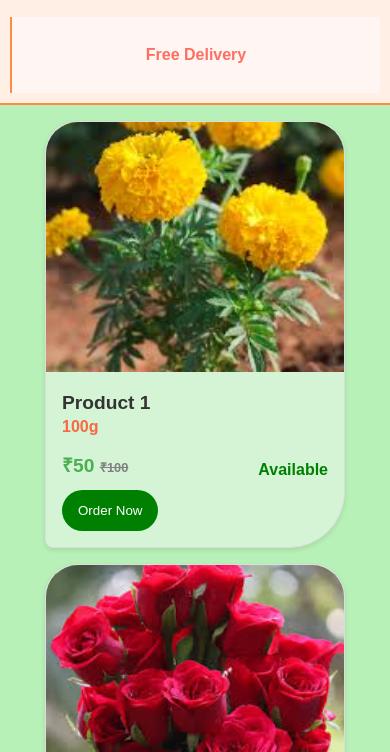
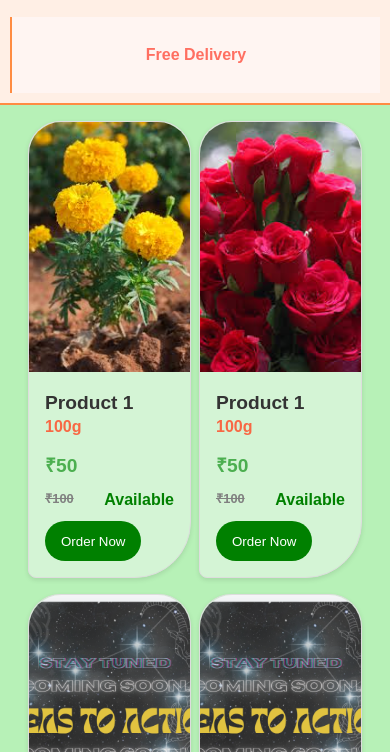
Before and after one commit to Keyashqa/FLAURA, a plain HTML site: page index.html in a window 390 px wide. Shown: the part 92-844 px from the top of the page. Drawn offline with Linux system fonts and the light colour scheme.

Commit message:
Add files via upload

```diff
--- a/hoho.css
+++ b/hoho.css
@@ -198,9 +198,3 @@ footer {
         width: calc(50% - 1rem); /* Two cards per row */
     }
 }
-
-@media (max-width: 480px) {
-    .product-card {
-        width: 100%; /* One card per row */
-    }
-}
```
